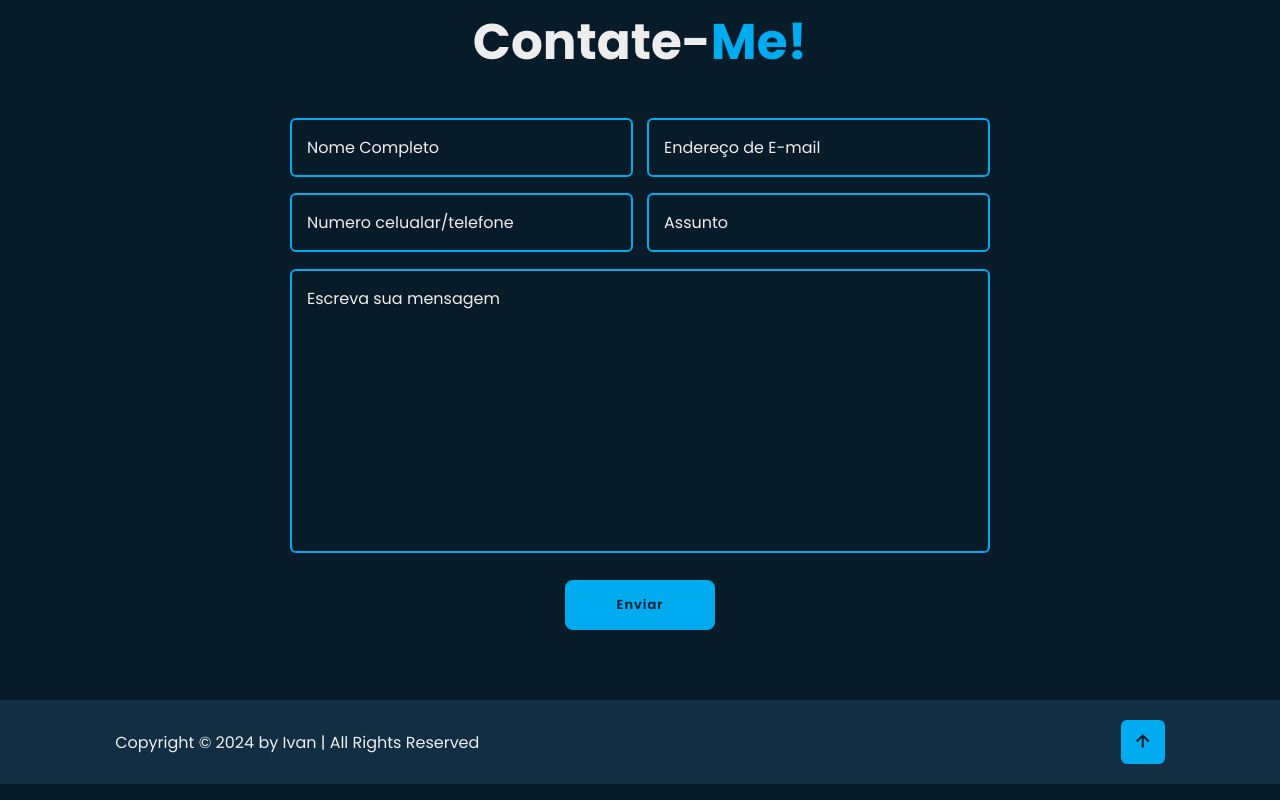
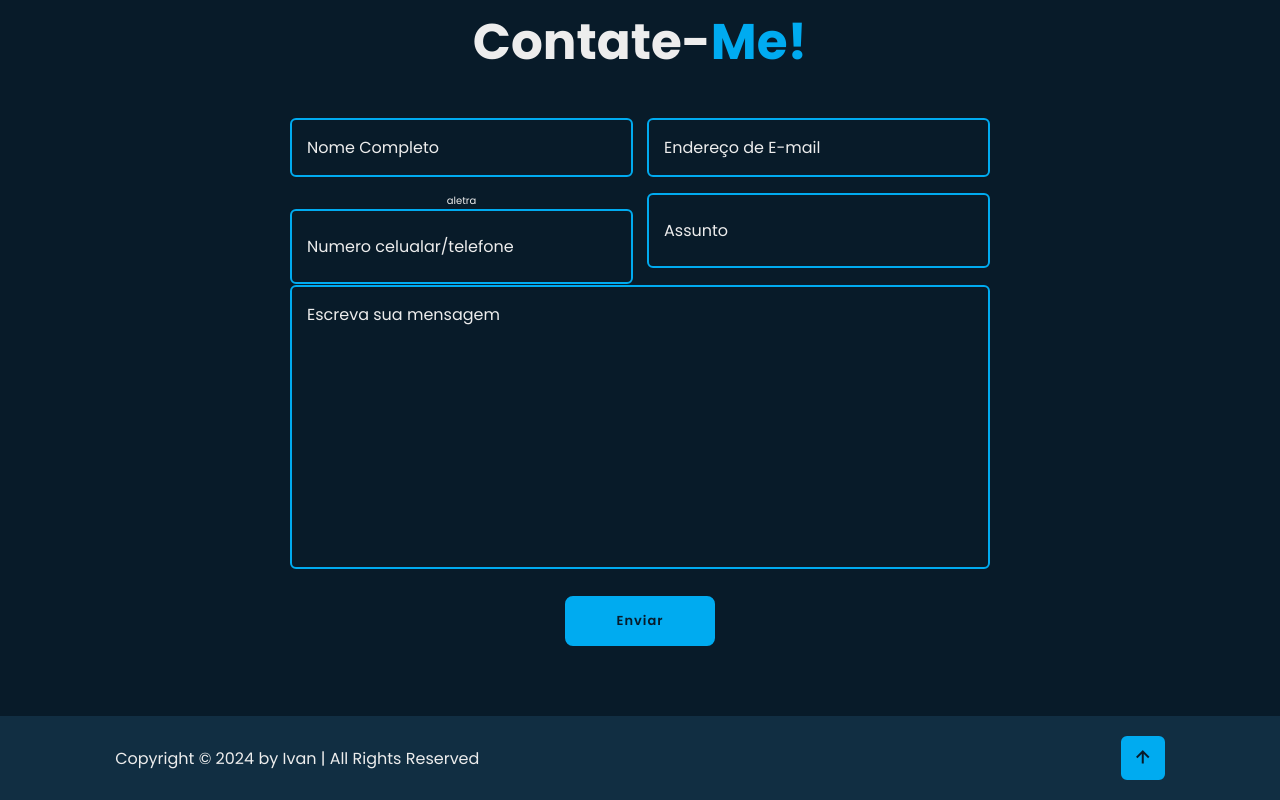
Before and after one commit to ivanizidoro/PORTFOLIO-1, a plain HTML site: page index.html in a window 1280 px wide. Shown: the part 3175-3975 px from the top of the page. Drawn offline with nearby package versions, Linux system fonts and the light colour scheme.

Commit message:
alteração no forme

```diff
--- a/index.html
+++ b/index.html
@@ -185,7 +185,7 @@
             </div>
 
             <div class="input-box">
-                <div class="input-field">
+                <div class="input-field">aletra
                     <input type="tel" placeholder="Numero celualar/telefone" required>
                     <span class="focus"></span>
                 </div>
```
